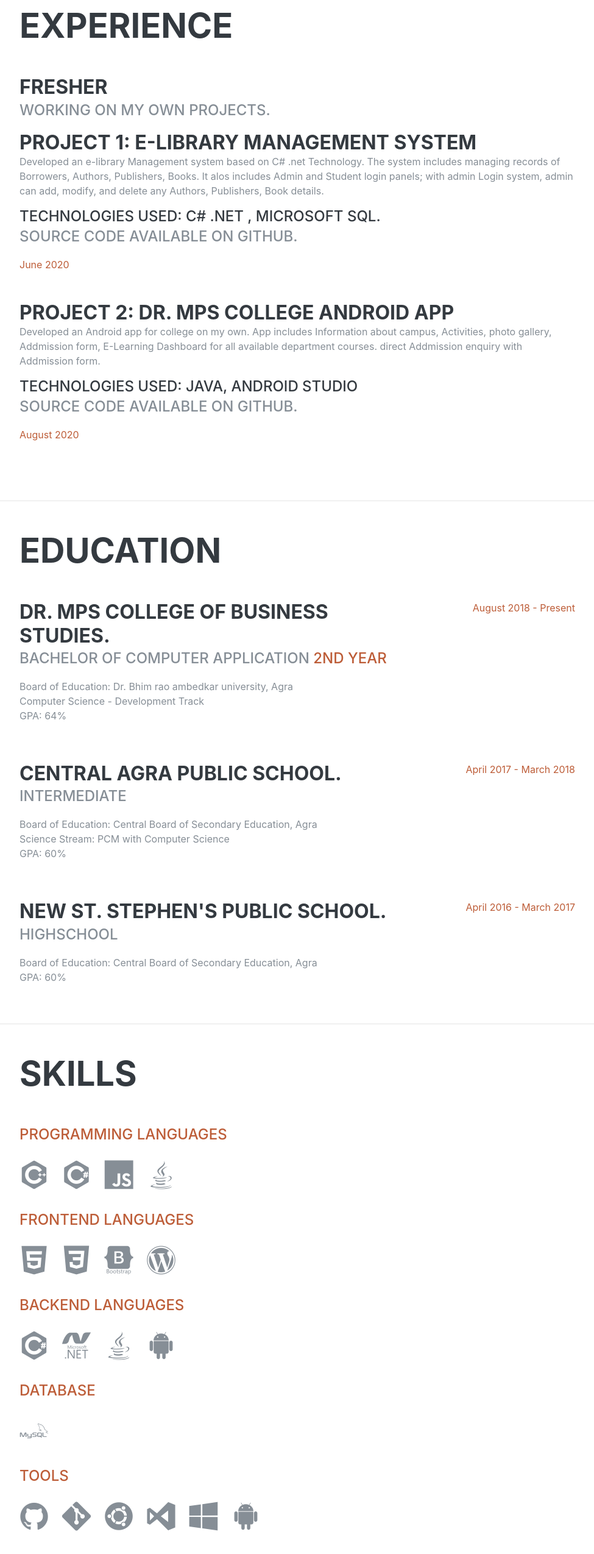
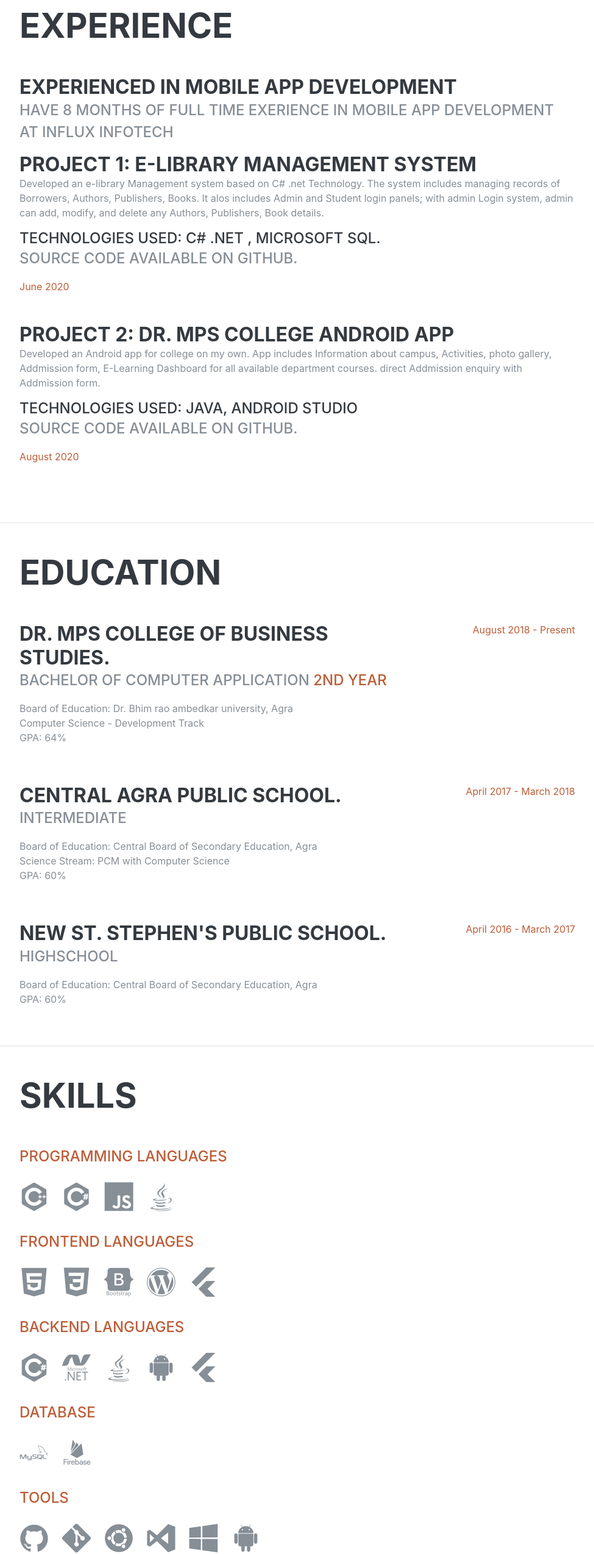
Before and after one commit to sharmaAshish-dev/MyResume, a plain HTML site: page index.html in a window 1280 px wide. Shown: the part 840-3389 px from the top of the page at 61% size, without its empty margins (288-1263 px from the left). Drawn offline with nearby package versions, Linux system fonts and the light colour scheme; a web font is replaced by a local one.

Commit message:
Update index.html

```diff
--- a/index.html
+++ b/index.html
@@ -19,6 +19,7 @@
   <link href="vendor/fontawesome-free/css/all.min.css" rel="stylesheet">
   <link rel="stylesheet" href="https://cdn.rawgit.com/konpa/devicon/df6431e323547add1b4cf45992913f15286456d3/devicon.min.css">
   <link rel="stylesheet" href="https://cdnjs.cloudflare.com/ajax/libs/font-awesome/4.7.0/css/font-awesome.min.css">
+  <link rel="stylesheet" href="https://cdn.jsdelivr.net/gh/devicons/devicon@v2.10.1/devicon.min.css">
 
   <!-- Custom styles for this template -->
   <link href="css/resume.min.css" rel="stylesheet">
@@ -100,8 +101,8 @@
 
         <div class="resume-item d-flex flex-column flex-md-row justify-content-between mb-5">
           <div class="resume-content">
-            <h3 class="mb-0">Fresher</h3>
-            <div class="subheading mb-3">Working on my own projects.</div>
+            <h3 class="mb-0">Experienced in Mobile App Development</h3>
+            <div class="subheading mb-3">Have 8 Months of full time exerience in Mobile App development at Influx Infotech</div>
             <h3 class="mb-0">Project 1: E-library Management System</h3>
             <p>Developed an e-library Management system based on C# .net Technology. The system includes managing records of Borrowers, Authors, Publishers, Books. It alos includes Admin and Student login panels; with admin Login system, admin can add, modify, and delete any Authors, Publishers, Book details.
               <h3 class="subheading mb-0">Technologies Used: C# .net , Microsoft SQL.</h3>
@@ -237,6 +238,10 @@
                 <i class="devicon-wordpress-plain"></i>
               </li>
 
+               <!--Flutter Icon-->
+          <li class="list-inline-item">
+            <i class="devicon-flutter-plain"></i>
+           </li>
 
             </ul>
 
@@ -264,6 +269,12 @@
             <i class="devicon-android-plain"></i>
            </li>
 
+          <!--Flutter Icon-->
+          <li class="list-inline-item">
+            <i class="devicon-flutter-plain"></i>
+           </li>
+
+
           </ul>
 
           <!-- Database Languages -->
@@ -271,6 +282,11 @@
             <ul class="list-inline dev-icons">
               <li class="list-inline-item">
                 <i class="devicon-mysql-plain-wordmark"></i>
+              </li>
+
+              <!-- Firebase  -->
+              <li class="list-inline-item">
+                <i class="devicon-firebase-plain-wordmark"></i>
               </li>
           </ul>
 
@@ -330,7 +346,7 @@
     <section class="resume-section p-3 p-lg-5 d-flex align-items-center" id="interests">
       <div class="w-100">
         <h2 class="mb-5">Interests</h2>
-        <p class="text-primary">Apart from being a web developer,</p><p> I enjoy playing Guitar and Listening to Music. I do play Call of Duty and PUBG to avoid coffee sometimes ;).</p>
+        <p class="text-primary">Apart from being a Mobile App developer,</p><p> I enjoy playing Guitar and Listening to Music. I do play Call of Duty and PUBG to avoid coffee sometimes ;).</p>
         <p class="mb-0"> Also i love watching sci-fi and fantasy genre movies and Web series. I'm kinda good chef Too, and I spend a large amount of my free time exploring the latest technology advancements in the Techno world.</p>
       </div>
     </section>
```
